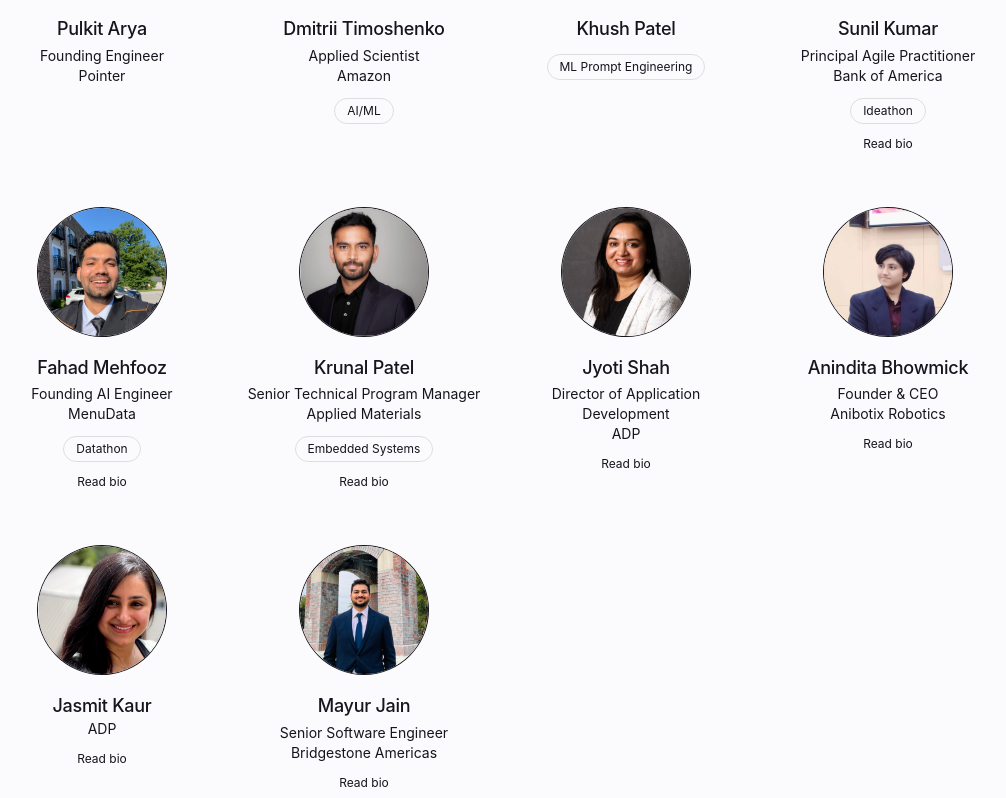
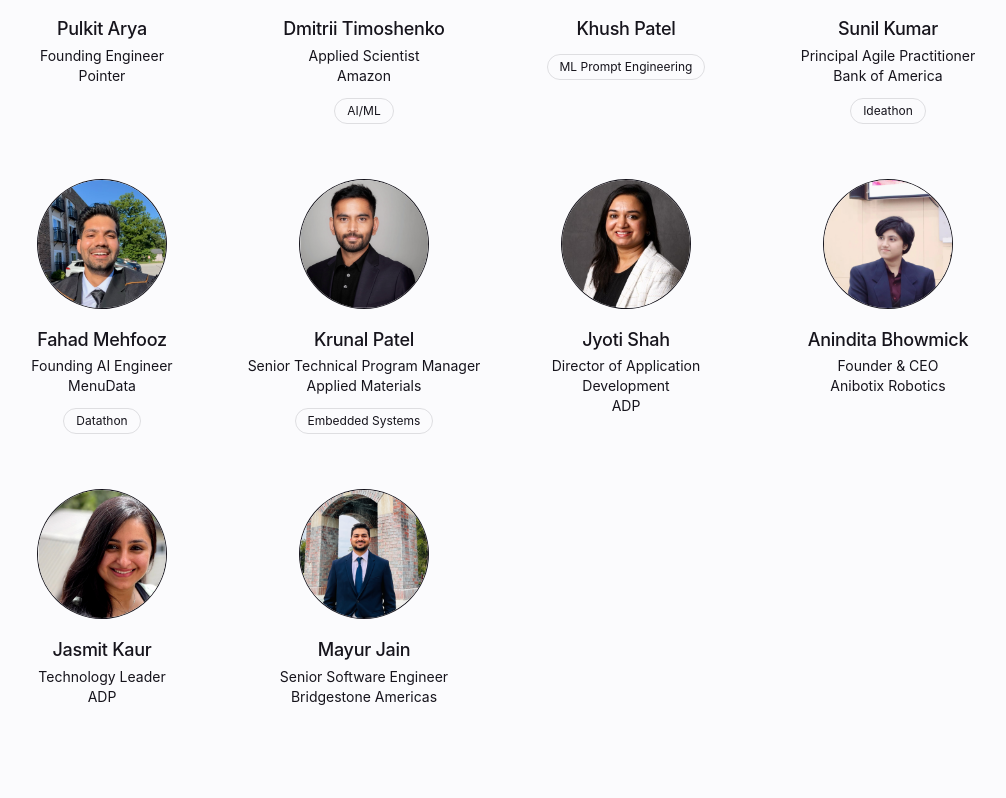
Before and after one commit to project54321/reveriehacks.org, a React (Vite) app in the folder ReverieHacks/: page /judges in a window 1280 px wide. Shown: the part 842-1640 px from the top of the page, without its empty margins (145-1151 px from the left). Built offline with nearby package versions, Linux system fonts and the light colour scheme.

Commit message:
Judges: drop 'Read bio' modal; show short role/company summary for all

```diff
--- a/ReverieHacks/src/app/pages/JudgesPage.tsx
+++ b/ReverieHacks/src/app/pages/JudgesPage.tsx
@@ -1,7 +1,4 @@
-import { useState } from 'react';
-import { motion, AnimatePresence } from 'motion/react';
-import * as Dialog from '@radix-ui/react-dialog';
-import { X, ExternalLink } from 'lucide-react';
+import { motion } from 'motion/react';
 
 interface Judge {
   name: string;
@@ -9,8 +6,6 @@ interface Judge {
   role?: string;
   company?: string;
   track?: string;
-  bio?: string;
-  linkedin?: string;
 }
 
 const judges: Judge[] = [
@@ -19,72 +14,18 @@ const judges: Judge[] = [
   { name: 'Mantas Eringis', role: 'Software Engineer', company: 'Blockdaemon', img: '/judges/mantas.png' },
   { name: 'Sandeep Shivam', role: 'Associate Director, Product', company: 'Tavant', img: '/judges/sandeep.png' },
   { name: 'Pulkit Arya', role: 'Founding Engineer', company: 'Pointer', img: '/judges/pulkit.png' },
-  {
-    name: 'Dmitrii Timoshenko',
-    role: 'Applied Scientist',
-    company: 'Amazon',
-    img: '/judges/dimitrii.png',
-    track: 'AI/ML',
-  },
+  { name: 'Dmitrii Timoshenko', role: 'Applied Scientist', company: 'Amazon', img: '/judges/dimitrii.png', track: 'AI/ML' },
   { name: 'Khush Patel', img: '/judges/khush.png', track: 'ML Prompt Engineering' },
-  {
-    name: 'Sunil Kumar',
-    role: 'Principal Agile Practitioner',
-    company: 'Bank of America',
-    img: '/judges/sunil.png',
-    track: 'Ideathon',
-    bio: 'A Principal Agile Practitioner at Bank of America with over 13 years in Agile leadership and software development, focused on AI and web accessibility. An international speaker and reviewer, he brings a human-centered lens to evaluating ideas, prioritizing universal design, usability, and sustainable impact, and has mentored 300+ professionals and students across 18 countries. He has judged hackathons including Ideathon 2025 and Beyond the Code, and reviewed research for IEEE, PMI, and ACM conferences.',
-  },
-  {
-    name: 'Fahad Mehfooz',
-    role: 'Founding AI Engineer',
-    company: 'MenuData',
-    img: '/judges/fahaz.png',
-    track: 'Datathon',
-    bio: 'A Founding AI Engineer at MenuData in New York, working on LLM fine-tuning, RAG, and multi-agent systems. He previously did ML work at Vonage and was a Data Scientist at UnitedHealth Group. A recent judge at United Hacks V7, he has taught data science to 100+ students and enjoys giving encouraging, practical feedback on student projects.',
-  },
-  {
-    name: 'Krunal Patel',
-    role: 'Senior Technical Program Manager',
-    company: 'Applied Materials',
-    img: '/judges/krunal.png',
-    track: 'Embedded Systems',
-    bio: 'A Senior Technical Program Manager based in Silicon Valley, currently at Applied Materials, leading hardware commercialization and manufacturing programs in the semiconductor industry. Across roles at Applied Materials, Microsoft, and Tesla, he has worked at the intersection of engineering, product, manufacturing, and data, spanning hardware systems, embedded products, and machine learning applications. He holds a USPTO provisional patent for an AI-enabled wearable safety device, has published 19+ peer-reviewed papers, and is a TEDx speaker and Forbes Technology Council member who won Best Judge at ACM Fremont’s NextGen Hackathon 2025.',
-    linkedin: 'https://linkedin.com/in/krunalpatel1860',
-  },
-  {
-    name: 'Jyoti Shah',
-    role: 'Director of Application Development',
-    company: 'ADP',
-    img: '/judges/jyoti.png',
-    bio: 'A technology leader with over two decades of experience in application development, digital transformation, and AI. As Director of Application Development at ADP, she pairs deep technical expertise with strategic vision, drawing on 15 years as a full-stack developer across AI, big data, React, Angular, and Java. She is a leader in ADP’s International Women’s Inclusion Network (IWIN) and a passionate advocate for inclusion and community growth.',
-  },
-  {
-    name: 'Anindita Bhowmick',
-    role: 'Founder & CEO',
-    company: 'Anibotix Robotics',
-    img: '/judges/anindita.png',
-    bio: 'Founder & CEO of Anibotix Robotics, a robotics startup valued at 123 crore INR. An active startup investor, she frequently serves as a judge and mentor at international hackathons and pitch competitions, with collaborations spanning Neura Robotics in Europe, space-tech organizations, and agencies including ISRO, DRDO, and NASA.',
-  },
-  {
-    name: 'Jasmit Kaur',
-    company: 'ADP',
-    img: '/judges/jasmit.png',
-    bio: 'A technology leader at ADP and one of the leaders of its International Women’s Inclusion Network (IWIN) chapter, active across many social causes. A committed mentor and hackathon judge, she is known for nurturing talent, fostering cross-functional collaboration, peer-reviewing others’ work, and aligning technology with business value.',
-  },
-  {
-    name: 'Mayur Jain',
-    role: 'Senior Software Engineer',
-    company: 'Bridgestone Americas',
-    img: '/judges/mayur.png',
-    bio: 'A Senior Software Engineer at Bridgestone Americas working on AI-powered, cloud-native, and full-stack systems, with prior founding-engineer roles at Culture Pulse and AmplifyX. His work spans applied AI and machine learning, conversational AI, backend architecture, and cloud infrastructure, including an AI test-automation system that automated 40% of manual QA and an R&D platform used by 10,000+ tire designers worldwide. He holds AWS Solutions Architect, AWS Developer, and Azure AI Engineer certifications.',
-    linkedin: 'https://www.linkedin.com/in/maayurjaain',
-  },
+  { name: 'Sunil Kumar', role: 'Principal Agile Practitioner', company: 'Bank of America', img: '/judges/sunil.png', track: 'Ideathon' },
+  { name: 'Fahad Mehfooz', role: 'Founding AI Engineer', company: 'MenuData', img: '/judges/fahaz.png', track: 'Datathon' },
+  { name: 'Krunal Patel', role: 'Senior Technical Program Manager', company: 'Applied Materials', img: '/judges/krunal.png', track: 'Embedded Systems' },
+  { name: 'Jyoti Shah', role: 'Director of Application Development', company: 'ADP', img: '/judges/jyoti.png' },
+  { name: 'Anindita Bhowmick', role: 'Founder & CEO', company: 'Anibotix Robotics', img: '/judges/anindita.png' },
+  { name: 'Jasmit Kaur', role: 'Technology Leader', company: 'ADP', img: '/judges/jasmit.png' },
+  { name: 'Mayur Jain', role: 'Senior Software Engineer', company: 'Bridgestone Americas', img: '/judges/mayur.png' },
 ];
 
 export function JudgesPage() {
-  const [selected, setSelected] = useState<Judge | null>(null);
-
   return (
     <div className="min-h-screen px-6 pb-28 pt-36">
       <div className="mx-auto max-w-5xl">
@@ -106,10 +47,15 @@ export function JudgesPage() {
 
         {/* Judge grid */}
         <div className="mt-16 grid grid-cols-2 gap-x-6 gap-y-14 sm:grid-cols-3 lg:grid-cols-4">
-          {judges.map((judge, index) => {
-            const hasBio = !!judge.bio;
-            const inner = (
-              <>
+          {judges.map((judge, index) => (
+            <motion.div
+              key={judge.name}
+              initial={{ opacity: 0, y: 14 }}
+              whileInView={{ opacity: 1, y: 0 }}
+              viewport={{ once: true, margin: '-40px' }}
+              transition={{ duration: 0.4, delay: (index % 4) * 0.05 }}
+              className="group flex flex-col items-center text-center"
+            >
               <img
                 src={judge.img}
                 alt={judge.name}
@@ -127,115 +73,9 @@ export function JudgesPage() {
                   {judge.track}
                 </span>
               )}
-                {hasBio ? (
-                  <span className="mt-3 text-xs text-muted-foreground transition-colors group-hover:text-primary">
-                    Read bio
-                  </span>
-                ) : (
-                  !judge.role &&
-                  !judge.company &&
-                  !judge.track && <span className="mt-2 text-sm text-muted-foreground">Judge</span>
-                )}
-              </>
-            );
-
-            const props = {
-              initial: { opacity: 0, y: 14 },
-              whileInView: { opacity: 1, y: 0 },
-              viewport: { once: true, margin: '-40px' },
-              transition: { duration: 0.4, delay: (index % 4) * 0.05 },
-              className: 'group flex flex-col items-center text-center',
-            } as const;
-
-            return hasBio ? (
-              <motion.button
-                key={judge.name}
-                {...props}
-                onClick={() => setSelected(judge)}
-                className={`${props.className} cursor-pointer`}
-              >
-                {inner}
-              </motion.button>
-            ) : (
-              <motion.div key={judge.name} {...props}>
-                {inner}
             </motion.div>
-            );
-          })}
+          ))}
         </div>
-
-        {/* Bio modal */}
-        <Dialog.Root open={!!selected} onOpenChange={(open) => !open && setSelected(null)}>
-          <AnimatePresence>
-            {selected && (
-              <Dialog.Portal forceMount>
-                <Dialog.Overlay asChild>
-                  <motion.div
-                    initial={{ opacity: 0 }}
-                    animate={{ opacity: 1 }}
-                    exit={{ opacity: 0 }}
-                    className="fixed inset-0 z-50 bg-black/85 backdrop-blur-sm"
-                  />
-                </Dialog.Overlay>
-
-                <Dialog.Content asChild>
-                  <motion.div
-                    initial={{ opacity: 0, scale: 0.97, y: 16 }}
-                    animate={{ opacity: 1, scale: 1, y: 0 }}
-                    exit={{ opacity: 0, scale: 0.97, y: 16 }}
-                    transition={{ duration: 0.2 }}
-                    className="fixed left-1/2 top-1/2 z-50 max-h-[90vh] w-full max-w-2xl -translate-x-1/2 -translate-y-1/2 overflow-y-auto"
-                  >
-                    <div className="m-4 border border-border bg-card p-8">
-                      <Dialog.Close className="absolute right-6 top-6 p-2 text-muted-foreground transition-colors hover:text-foreground">
-                        <X className="h-5 w-5" />
-                      </Dialog.Close>
-
-                      <div className="flex flex-col gap-8 md:flex-row">
-                        <div className="shrink-0">
-                          <img
-                            src={selected.img}
-                            alt={selected.name}
-                            className="h-40 w-40 rounded-full object-cover ring-1 ring-border"
-                          />
-                        </div>
-
-                        <div className="flex-1">
-                          <Dialog.Title className="text-3xl">{selected.name}</Dialog.Title>
-                          {selected.role && <p className="mt-1 text-primary">{selected.role}</p>}
-                          {selected.company && (
-                            <p className="text-sm text-muted-foreground">{selected.company}</p>
-                          )}
-                          {selected.track && (
-                            <span className="mt-3 inline-block rounded-full border border-primary/30 px-3 py-1 text-xs text-primary">
-                              {selected.track}
-                            </span>
-                          )}
-
-                          <Dialog.Description className="mt-5 leading-relaxed text-muted-foreground">
-                            {selected.bio}
-                          </Dialog.Description>
-
-                          {selected.linkedin && (
-                            <a
-                              href={selected.linkedin}
-                              target="_blank"
-                              rel="noreferrer"
-                              className="mt-5 inline-flex items-center gap-1.5 text-sm text-primary transition-colors hover:text-accent"
-                            >
-                              LinkedIn
-                              <ExternalLink className="h-3.5 w-3.5" />
-                            </a>
-                          )}
-                        </div>
-                      </div>
-                    </div>
-                  </motion.div>
-                </Dialog.Content>
-              </Dialog.Portal>
-            )}
-          </AnimatePresence>
-        </Dialog.Root>
 
         {/* How judging works */}
         <motion.div
```
Lines whose indentation alone changed are shown as unchanged.
